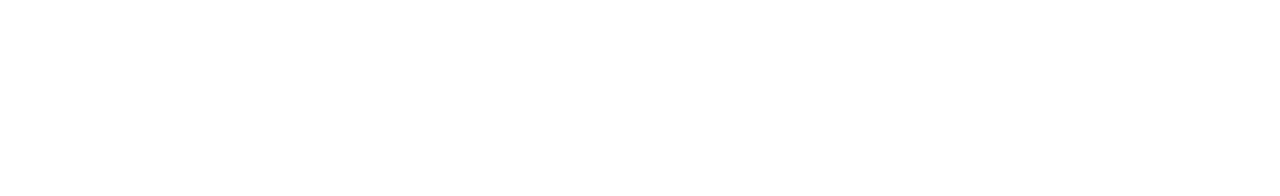
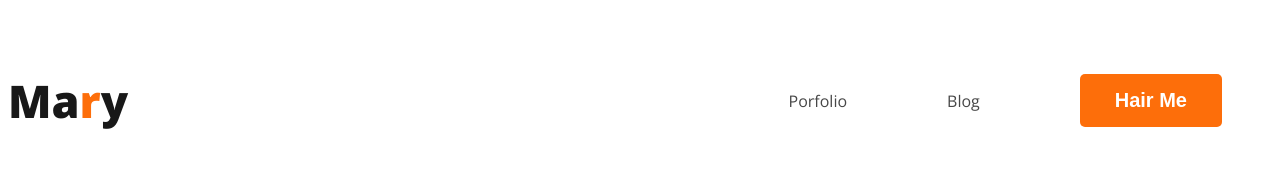
Before and after one commit to abdullah51991/webdeveloper-Portfolio, a plain HTML site: page index.html in a window 1280 px wide. Drawn offline with nearby package versions, Linux system fonts and the light colour scheme.

Commit message:
added nav

```diff
--- a/index.html
+++ b/index.html
@@ -4,11 +4,30 @@
      <meta charset="UTF-8">
      <meta name="viewport" content="width=device-width, initial-scale=1.0">
      <title>Webdeveloper Porfolio</title>
+     <link rel="preconnect" href="https://fonts.googleapis.com">
+<link rel="preconnect" href="https://fonts.gstatic.com" crossorigin>
+<link href="https://fonts.googleapis.com/css2?family=Open+Sans:ital,wdth@0,75;1,75&display=swap" rel="stylesheet">
+<link rel="preconnect" href="https://fonts.googleapis.com">
+<link rel="preconnect" href="https://fonts.gstatic.com" crossorigin>
+<link href="https://fonts.googleapis.com/css2?family=Open+Sans:ital,wdth,wght@0,75,700;1,75,700&display=swap" rel="stylesheet">
+<link rel="preconnect" href="https://fonts.googleapis.com">
+<link rel="preconnect" href="https://fonts.gstatic.com" crossorigin>
+<link href="https://fonts.googleapis.com/css2?family=Open+Sans:ital,wdth,wght@0,75,800;1,75,800&display=swap" rel="stylesheet">
+
+     <link rel="stylesheet" href="styls/portfolio.css">
+
 
 </head>
 <body>
      <header>
-
+          <nav>
+               <h3 class="nav-title">Ma<span class="text-primary">r</span>y</h3>
+               <ul>
+                    <li><a href="">Porfolio</a></li>
+                    <li><a href="">Blog</a></li>
+                    <li><button class="btu-primary">Hair Me</button></li>
+               </ul>
+          </nav>
      </header>
      <main>
 
--- /dev/null
+++ b/styls/portfolio.css
@@ -0,0 +1,42 @@
+/* common shared styles */
+body{
+     font-family: 'Lato', sans-serif;
+     font-family: 'Open Sans', sans-serif;
+}
+
+.text-primary{
+     color: #FD6E0A;
+}
+
+.btu-primary{
+     border-radius: 5px;
+     background-color: #FD6E0A;
+     border: 0;
+     color: white;
+     font-size: 20px;
+     font-weight: 700;
+     padding: 15px 35px;
+}
+/* nav related styles */
+nav{
+     display: flex;
+     justify-content: space-between;
+     align-items: center;
+}
+.nav-title{
+     color: #181818;
+     font-size: 45px;
+     font-weight: 800;
+}
+nav > ul{
+     display: flex;
+     align-items: center;
+}
+nav li{
+     list-style: none;
+     margin: 50px;
+}
+nav a{
+     text-decoration: none;
+     color: #474747;
+}
```
